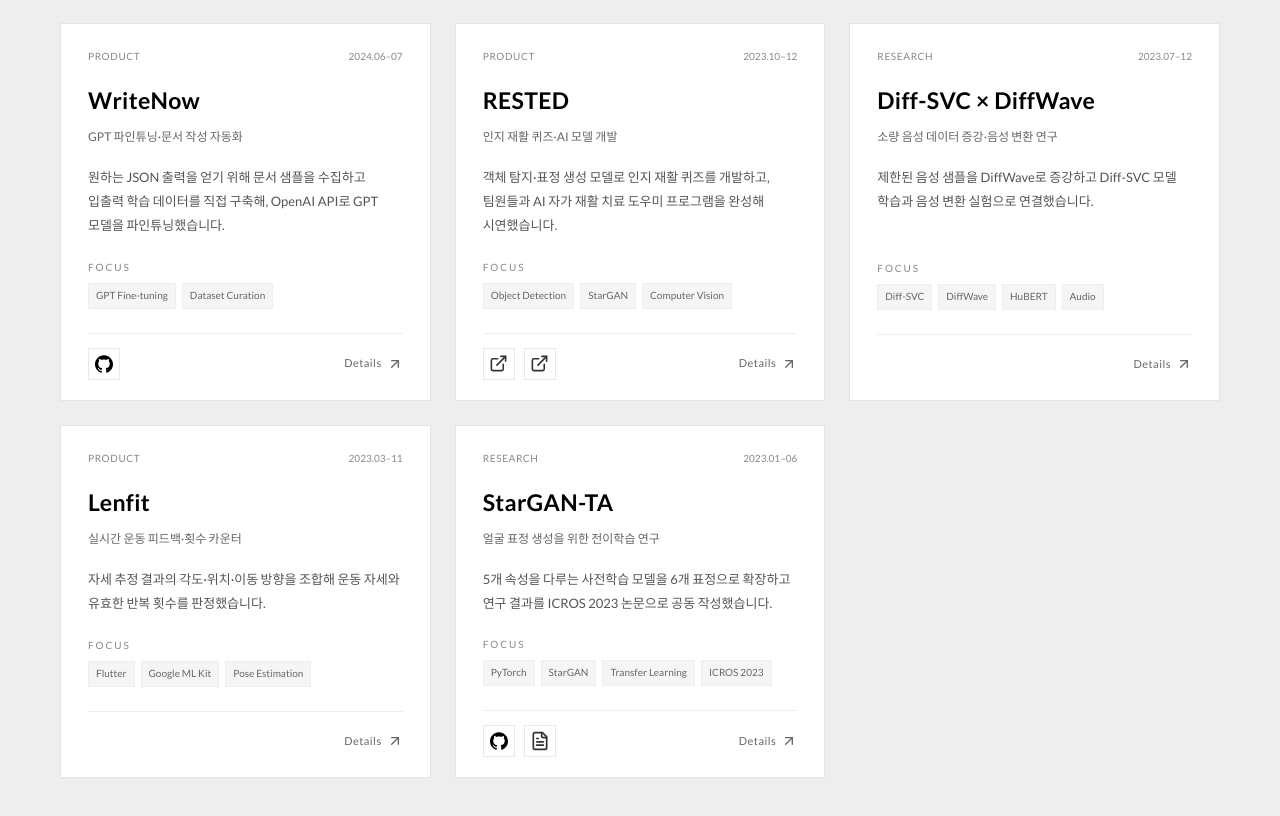
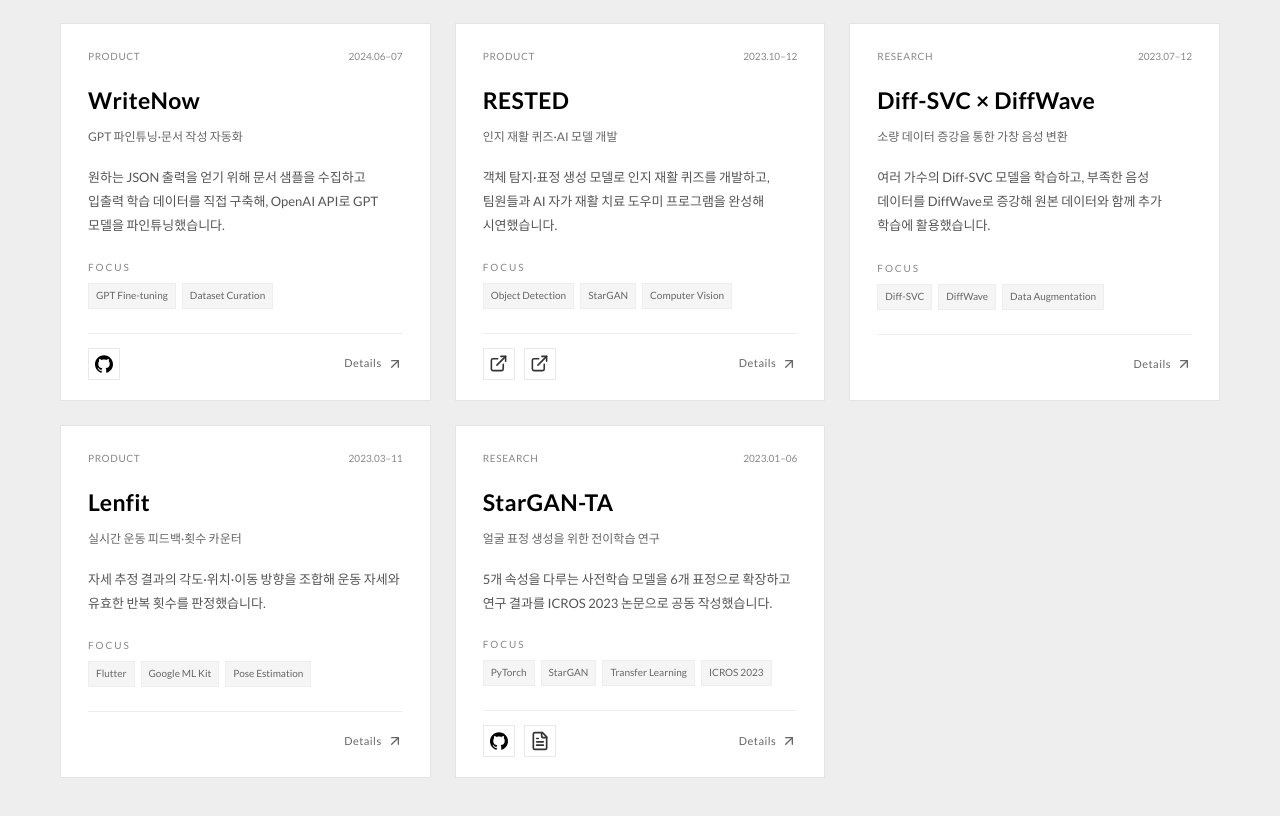
Before and after one commit to HahnGyuTak/portfolio, a React (Vite) app: page / in a window 1280 px wide. Shown: the part 1451-2267 px from the top of the page. Built offline with nearby package versions, Linux system fonts and the light colour scheme.

Commit message:
Ground Diff-SVC research experience in final report

```diff
--- a/public/resume.html
+++ b/public/resume.html
@@ -57,9 +57,9 @@
  <div class="project-bottom"><span class="tech">Object Detection / StarGAN / Computer Vision</span><span class="project-links"><a href="https://withus.sejong.ac.kr/non/stuTlnt/view.do?dataSeq=1000040&amp;sstTyCd=ST01&amp;currentPageNo=1">대상 수상</a> · <a href="https://withus.sejong.ac.kr/comm/cmfile/download.do?encFileGrpSeq=19b82d7b338cb31f922c99903b99dbe2&amp;encFileSeq=6f0d09eaa7573ee1a905876da477a5f4">발표자료 (PDF)</a></span></div></div></article><article class="project" aria-labelledby="diff-svc-title">
  <div class="project-index">06<span>RESEARCH</span></div>
  <div class="project-body"><div class="project-top"><h3 id="diff-svc-title">Diff-SVC × DiffWave</h3><span class="date">2023.07–12</span></div>
- <p class="project-subtitle">소량 음성 데이터 증강·음성 변환 연구</p><p class="role">음성 전처리 · 데이터 증강 · 모델 학습·실험</p>
- <ul><li>목표 음성의 샘플 부족에 대응해 DiffWave 기반 데이터 증강을 적용했습니다. 긴 무음 구간을 제거하고 HuBERT 특징·음높이를 활용하는 Diff-SVC 학습 환경을 구성했습니다.</li><li>대상 음성별 학습 설정과 체크포인트를 관리했습니다. 보컬 분리 → 음성 변환 → 반주 합성 흐름으로 여러 입력 음원의 변환 결과를 생성·저장하며 실험했습니다.</li></ul>
- <div class="project-bottom"><span class="tech">Diff-SVC / DiffWave / HuBERT / Audio</span><span class="project-links"></span></div></div></article><article class="project" aria-labelledby="lenfit-title">
+ <p class="project-subtitle">소량 데이터 증강을 통한 가창 음성 변환</p><p class="role">음성 전처리·증강 · Diff-SVC 모델 학습·실험</p>
+ <ul><li>음성 파일의 확장자 변환·길이 분할·학습용 데이터 변환 등 전처리와 Diff-SVC 학습을 수행해 여러 가수의 음성 변환 모델을 구축했습니다. 데이터 부족에 대응해 원본 멜스펙트로그램을 조건으로 DiffWave 증강 음성을 생성하고 원본 데이터와 함께 학습했습니다.</li><li>AI 담당 팀원과 원본만 사용한 모델, 원본·증강 데이터를 함께 사용한 모델로 같은 목표 목소리의 변환 결과를 확인했습니다. 팀은 AI 모델·iOS 앱·서버를 결합해 개인화 음성 변환 프로그램을 완성했습니다.</li></ul>
+ <div class="project-bottom"><span class="tech">Diff-SVC / DiffWave / Data Augmentation</span><span class="project-links"></span></div></div></article><article class="project" aria-labelledby="lenfit-title">
  <div class="project-index">07<span>PRODUCT</span></div>
  <div class="project-body"><div class="project-top"><h3 id="lenfit-title">Lenfit</h3><span class="date">2023.03–11</span></div>
  <p class="project-subtitle">실시간 운동 피드백·횟수 카운터</p><p class="role">자세 판정 · 운동 카운터 · 백엔드 연동</p>
--- a/src/app/content.json
+++ b/src/app/content.json
@@ -134,19 +134,23 @@
       "name": "Diff-SVC × DiffWave",
       "category": "research",
       "kicker": "AUDIO · DATA AUGMENTATION",
-      "subtitle": "소량 음성 데이터 증강·음성 변환 연구",
+      "subtitle": "소량 데이터 증강을 통한 가창 음성 변환",
       "period": "2023.07–12",
-      "role": "음성 전처리 · 데이터 증강 · 모델 학습·실험",
+      "role": "음성 전처리·증강 · Diff-SVC 모델 학습·실험",
       "organization": "세종대학교 MINES 연구실",
-      "summary": "제한된 음성 샘플을 DiffWave로 증강하고 Diff-SVC 모델 학습과 음성 변환 실험으로 연결했습니다.",
-      "problem": "목표 음성의 학습 샘플이 적어 데이터를 확보하고 학습에 활용할 방법이 필요했습니다.",
+      "summary": "여러 가수의 Diff-SVC 모델을 학습하고, 부족한 음성 데이터를 DiffWave로 증강해 원본 데이터와 함께 추가 학습에 활용했습니다.",
+      "problem": "가수별 음성 변환 모델을 학습하는 과정에서, 확보한 음성이 적은 대상도 원하는 목소리로 변환할 수 있도록 학습 데이터를 보완해야 했습니다.",
       "contributions": [
-        "긴 무음 구간을 제거하고 유효 구간을 이어 붙이는 전처리를 수행했습니다. 소량 샘플을 보완하기 위해 DiffWave 기반 증강을 적용했습니다.",
-        "HuBERT 특징과 음높이 정보를 활용하는 Diff-SVC 학습 환경을 구성하고 대상 음성별 설정과 체크포인트를 관리했습니다.",
-        "보컬과 반주를 분리해 보컬을 변환한 뒤 다시 합성했습니다. 여러 입력 음원으로 변환 결과를 생성·저장하며 실험했습니다."
+        "음성 파일의 확장자 변환, 길이 분할, 학습용 데이터 변환 등 전처리를 수행하고 Diff-SVC로 여러 가수의 음성 변환 모델을 구축했습니다.",
+        "음성 생성용 확산 모델을 검토하고, DiffWave로 원본 음성의 멜스펙트로그램을 조건으로 한 증강 데이터를 생성했습니다. 생성한 음성을 원본 데이터와 합쳐 Diff-SVC 모델을 학습했습니다.",
+        "AI 담당 팀원과 원본만 사용한 기본 모델, 원본·증강 데이터를 함께 사용한 모델을 구성하고 같은 목표 목소리에 대한 변환 결과를 확인했습니다."
       ],
-      "outcome": "데이터 준비부터 증강·모델 학습·변환 결과 생성까지 음성 변환 실험 과정을 수행했습니다.",
-      "tags": ["Diff-SVC", "DiffWave", "HuBERT", "Audio"],
+      "outcome": "여러 가수의 음성 변환 모델을 구축하고 증강 데이터를 활용한 학습을 완료했습니다. 팀은 AI 모델·iOS 앱·서버를 결합해 개인화 음성 변환 프로그램을 완성했습니다.",
+      "tags": [
+        "Diff-SVC",
+        "DiffWave",
+        "Data Augmentation"
+      ],
       "links": []
     },
     {
```
Also changed, not shown: 1 other file (tests, documents, lock files or other folders).
